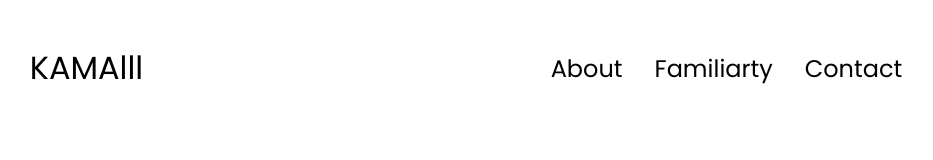
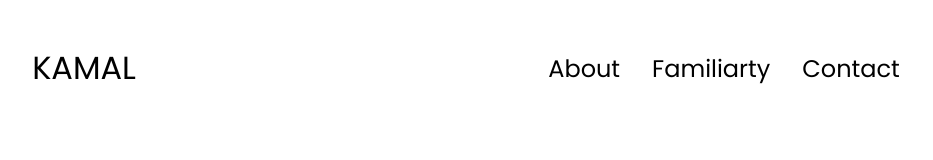
Before and after one commit to Kamal2005kamal/port_folio, a plain HTML site: page index.html in a window 1280 px wide. Shown: the top 160 px of the page, without its empty margins (174-1107 px from the left). Drawn offline with Linux system fonts and the light colour scheme.

Commit message:
Update index.html
commit

```diff
--- a/index.html
+++ b/index.html
@@ -10,7 +10,7 @@
   </head>
   <body>
     <nav id="desktop-nav">
-      <div class="logo">KAMAlll</div>
+      <div class="logo">KAMAL</div>
       <div>
         <ul class="nav-links">
           <li><a href="#about">About</a></li>
```
